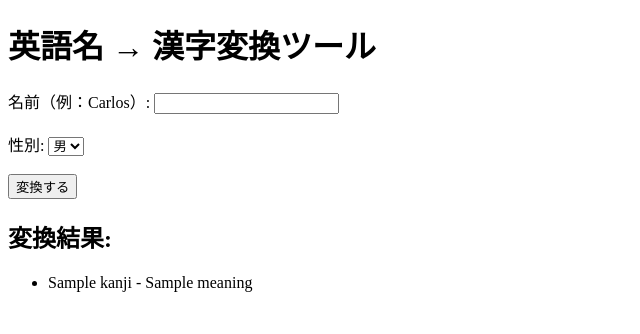
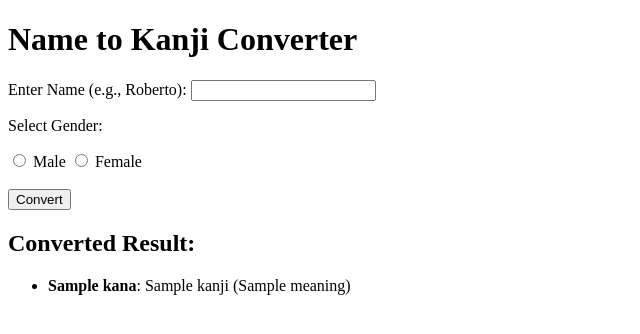
Before and after one commit to locosapo/name-kanji-converter, a Python web app: template templates/index.html in a window 1280 px wide. Shown: the top 334 px of the page, without its empty margins (0-640 px from the left). Run offline with Jinja, Linux system fonts and the light colour scheme; the template is opened without the code that fills it: most values are stand-ins (such as "Sample title", 1, 10 or a date in 2020).

Commit message:
Update index.html

```diff
--- a/templates/index.html
+++ b/templates/index.html
@@ -1,31 +1,36 @@
 <!DOCTYPE html>
-<html lang="ja">
+<html>
 <head>
   <meta charset="UTF-8">
   <title>Name to Kanji Converter</title>
 </head>
 <body>
-    <h1>英語名 → 漢字変換ツール</h1>
-    <form method="POST">
-        <label for="name">名前（例：Carlos）:</label>
+  <h1>Name to Kanji Converter</h1>
+  <form method="post">
+    <label for="name">Enter Name (e.g., Roberto):</label>
     <input type="text" id="name" name="name" required>
+    <p>Select Gender:</p>
+    <label><input type="radio" name="gender" value="male" required> Male</label>
+    <label><input type="radio" name="gender" value="female"> Female</label>
     <br><br>
-        <label for="gender">性別:</label>
-        <select name="gender" id="gender" required>
-            <option value="male">男</option>
-            <option value="female">女</option>
-        </select>
-        <br><br>
-        <input type="submit" value="変換する">
+    <input type="submit" value="Convert">
   </form>
 
   {% if result %}
-        <h2>変換結果:</h2>
+    {% if result is string %}
+      <p>{{ result }}</p>
+    {% else %}
+      <h2>Converted Result:</h2>
       <ul>
-            {% for kanji, meaning in result %}
-                <li>{{ kanji }} - {{ meaning }}</li>
+      {% for item in result %}
+        <li>
+          <strong>{{ item.kana }}</strong>:
+          {{ item.kanji | join(", ") }}
+          ({{ item.meanings | join(", ") }})
+        </li>
       {% endfor %}
       </ul>
     {% endif %}
+  {% endif %}
 </body>
 </html>
```
Lines whose indentation alone changed are shown as unchanged.
